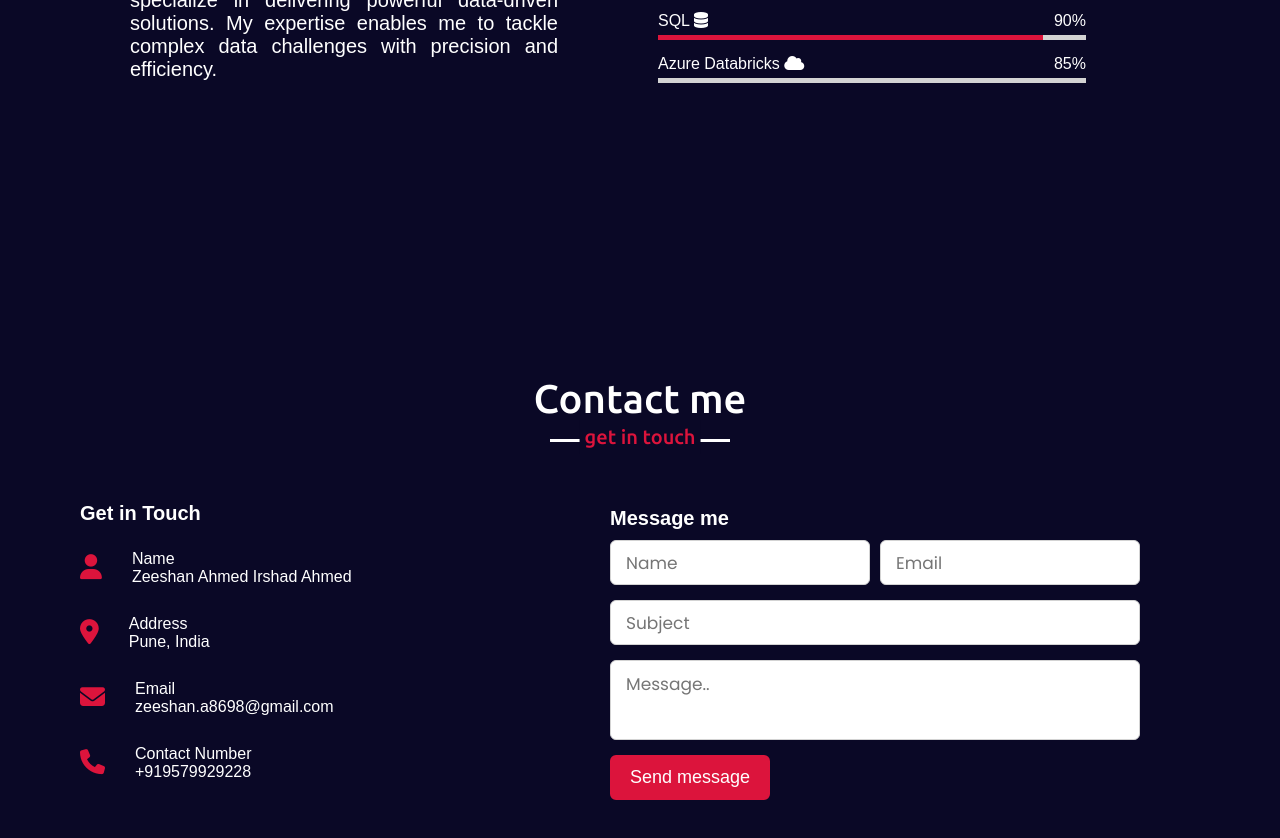
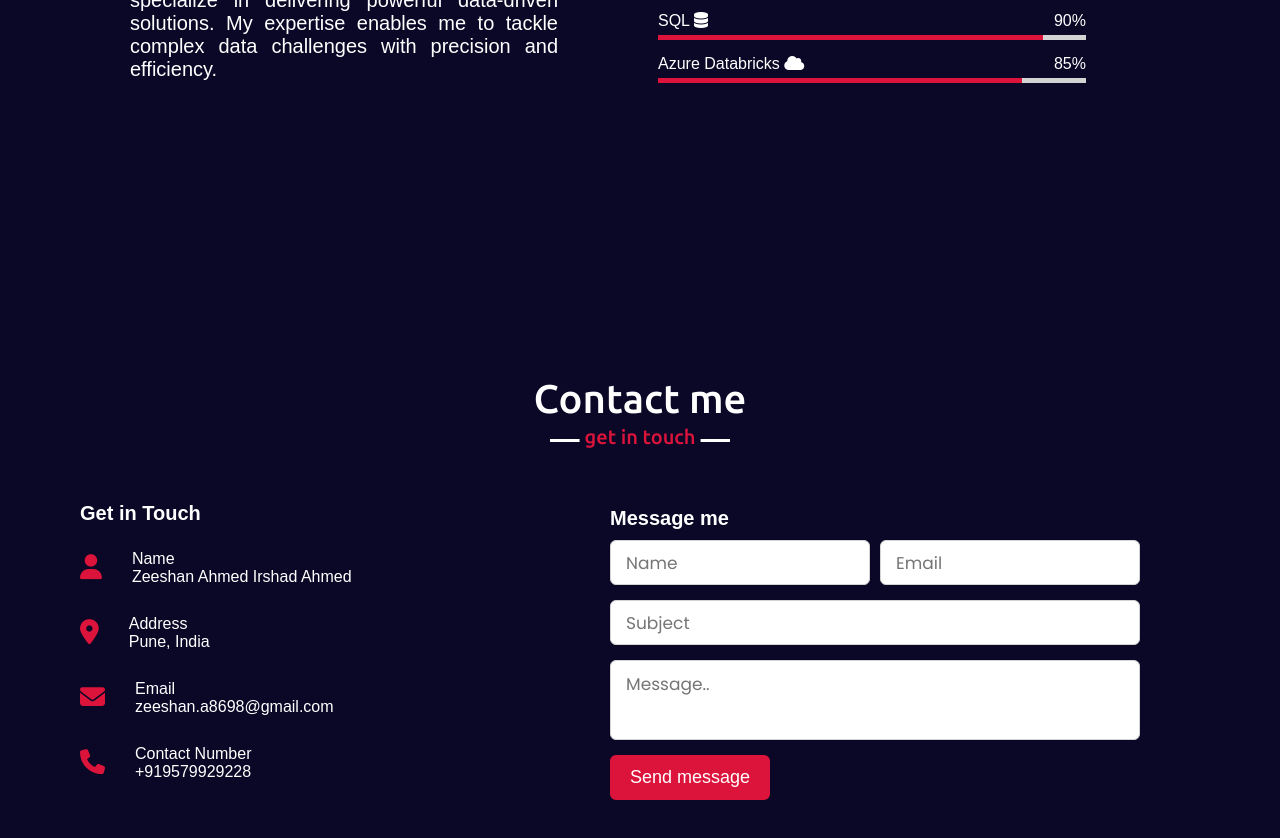
Before and after one commit to zeeshan856/Personal-Portfolio, a plain HTML site: page index.html in a window 1280 px wide. Shown: the part 2630-3468 px from the top of the page. Drawn offline with nearby package versions, Linux system fonts and the light colour scheme.

Commit message:
Update style.css

```diff
--- a/style.css
+++ b/style.css
@@ -370,7 +370,7 @@ section .title::after{
 .skills-content .right .sql::before{
     width: 90%;
 }
-.skills-content .right .c::before{
+.skills-content .right .azure-databricks::before{
     width: 85%;
 }
 
```
